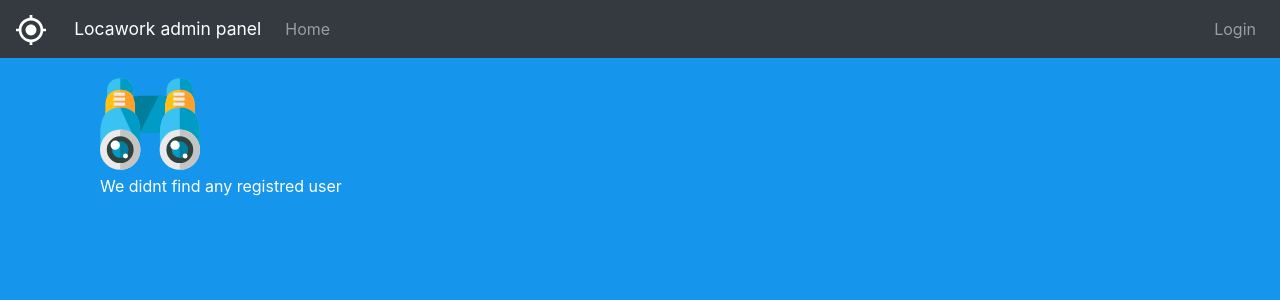
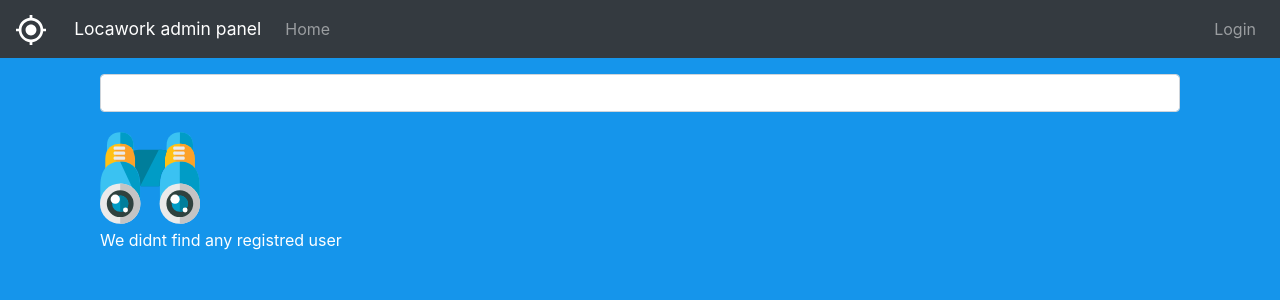
Before and after one commit to andreasplado/locawork-admin, a React (Create React App) app: page /users in a window 1280 px wide. Shown: the top 300 px of the page. Built offline with nearby package versions, Linux system fonts and the light colour scheme; no server answers.

Commit message:
Doing user database for admins

```diff
--- a/src/App.tsx
+++ b/src/App.tsx
@@ -7,15 +7,15 @@ import IUser from './types/user.type';
 
 import EventBus from "./common/EventBus";
 import React from "react";
-import BoardJobs from "./coponents/jobs/board-jobs.component";
-import Home from "./coponents/home/home.component";
+import JobsView from "./coponents/jobs/ViewJobs";
+import ViewHome from "./coponents/home/ViewHome";
 import Login from "./coponents/login.component";
 import Profile from "./coponents/profile.component";
 import AuthService from "./services/AuthService";
-import BoardUsers from "./coponents/users/board-users.component";
-import JobApplications from "./coponents/job-applications/board-job-applications.component";
+import UsersView from "./coponents/users/UsersView";
+import ViewJobApplications from "./coponents/job-applications/ViewJobApplications";
 import logo from './assets/logo.svg';
-import BoardUserDetails from "./coponents/users/user/board-user-details.component";
+import BoardUserDetails from "./coponents/users/user/BoardUserDetails";
 
 type Props = {};
 
@@ -136,13 +136,13 @@ class App extends Component<Props, State> {
 
         <div className="container mt-3">
           <Routes>
-            <Route path="/" element={<Home />} />
-            <Route path="/home" element={<Home />} />
+            <Route path="/" element={<ViewHome />} />
+            <Route path="/home" element={<ViewHome />} />
             <Route path="/login" element={<Login />} />
             <Route path="/profile" element={<Profile />} />
-            <Route path="/jobs" element={<BoardJobs />} />
-            <Route path="/users" element={<BoardUsers />} />
-            <Route path="/job-applications" element={<JobApplications />} />
+            <Route path="/jobs" element={<JobsView />} />
+            <Route path="/users" element={<UsersView />} />
+            <Route path="/job-applications" element={<ViewJobApplications />} />
             <Route path='/user/:id' element={<BoardUserDetails />} />
           </Routes>
         </div>
--- a/src/coponents/home/home.component.tsx
+++ b/src/coponents/home/ViewHome.tsx
@@ -19,7 +19,7 @@ type State = {
   comment: Comment[]
 }
 
-export default class Home extends Component<Props, State> {
+export default class ViewHome extends Component<Props, State> {
   constructor(props: Props) {
     super(props);
 
--- a/src/coponents/job-applications/EmptyJobApplicationsView.tsx
+++ b/src/coponents/job-applications/EmptyJobApplicationsView.tsx
@@ -7,10 +7,12 @@ import JobEntity from "../../types/jobEntity.type";
 import ic_no_data from "../../assets/ic_no_data.svg";
 
 
-type Props = {};
+type Props = {
+  fullName?: string | null
+};
 
 type State = {
-  content: JobEntity[] | null;
+  user: JobEntity[] | null;
 }
 
 export default class EmptyJobApplicationsView extends Component<Props, State> {
@@ -18,14 +20,21 @@ export default class EmptyJobApplicationsView extends Component<Props, State> {
     super(props);
 
     this.state = {
-      content: null
+      user: null
     };
   }
-  render(){
-    return<>
+  render() {
+    var content;
+    console.log(this.props.fullName);
+    if (this.props.fullName != null) {
+      content = <p>We didnt find any applications for {this.props.fullName}</p>
+    } else {
+      content = <><img src={ic_no_data} />
+        <p>We didnt find any applications for job</p></>
+    }
+    return <>
       <div>
-        <img src={ic_no_data} />
-        <p>We didnt find any applications for job</p>
+        {content}
       </div>
     </>
   }
--- a/src/coponents/jobs/EmptyPostedJobsView.tsx
+++ b/src/coponents/jobs/EmptyPostedJobsView.tsx
@@ -7,10 +7,12 @@ import JobEntity from "../../types/jobEntity.type";
 import ic_no_data from "../../assets/ic_no_data.svg";
 
 
-type Props = {};
+type Props = {
+  fullName?: string | null
+};
 
 type State = {
-  content: JobEntity[] | null;
+  jobEntity: JobEntity[] | null;
 }
 
 export default class EmptyPostedJobsView extends Component<Props, State> {
@@ -18,14 +20,22 @@ export default class EmptyPostedJobsView extends Component<Props, State> {
     super(props);
 
     this.state = {
-      content: null
+      jobEntity: null
     };
   }
-  render(){
-    return<>
-      <div>
+  render() {
+    var content;
+    if (this.props.fullName != null) {
+      content = <p>We didnt find any posted job for {this.props.fullName}</p>
+    } else {
+      content = <>
         <img src={ic_no_data} />
         <p>We didnt find any posted job</p>
+      </>
+    }
+    return <>
+      <div>
+        {content}
       </div>
     </>
   }
--- /dev/null
+++ b/src/coponents/users/UsersView.tsx
@@ -0,0 +1,147 @@
+import { Component } from "react";
+import UserService from "../../services/UserService";
+import React from "react";
+import UserEntity from "../../types/userEntity.type";
+import EmptyUsersView from "./EmptyUsersView";
+import UsersList from "./UsersList";
+import { ErrorMessage, Field, Form, Formik } from "formik";
+import * as Yup from "yup";
+
+
+type Props = {};
+
+type State = {
+  users: UserEntity[] | [];
+  user?: UserEntity;
+  loading?: boolean,
+  message?: string,
+  searchLoading?: boolean,
+  searchMessage?: string
+}
+
+export default class UsersView extends Component<Props, State> {
+  constructor(props: Props) {
+    super(props);
+    this.searchUser = this.searchUser.bind(this);
+
+    this.state = {
+      users: [],
+      user: new Object()
+    };
+  }
+
+  componentDidMount() {
+    this.getAllUsers();
+  }
+
+
+  getAllUsers(){
+    UserService.getUsersBoard().then(
+      response => {
+        this.setState({
+          users: response.data
+        });
+      },
+      error => {
+        this.setState({
+          users:
+            (error.response &&
+              error.response.data &&
+              error.response.data.message) ||
+            error.message ||
+            error.toString()
+        });
+      }
+    );
+  }
+
+  searchUser(searchValue: any) {
+    console.log("Search value:");
+    console.log(searchValue.target.value);
+
+    if(searchValue.target.value.length != 0){
+      UserService.searchUser(searchValue.target.value).then(
+        response => {
+          console.log(response);
+          this.setState({
+            users: response.data
+          });
+        },
+        error => {
+          const resMessage =
+            (error.response &&
+              error.response.data &&
+              error.response.data.message) ||
+            error.message ||
+            error.toString();
+
+          this.setState({
+            loading: false,
+            message: resMessage
+          });
+        }
+      );
+    }else{
+      this.getAllUsers();
+    }
+
+
+  }
+
+
+  validationSchema() {
+    return Yup.object().shape({
+      serchValue: Yup.string().required("This field is required!"),
+    });
+  }
+
+  render() {
+    let view = null;
+    let email = this.state.user?.email;
+    var filtered = [...this.state.users].filter(function (el) { return el.email != email; });
+
+    if (filtered.length > 0) {
+      view = <UsersList listItems={filtered} />;
+    } else {
+      view = <EmptyUsersView />;
+    }
+
+    const initialValues = { searchValue: "" }
+    const { searchLoading, searchMessage } = this.state;
+
+    const searchForm = <>
+      <Formik
+        initialValues={initialValues}
+        validationSchema={this.validationSchema}
+        enableReinitialize={true}
+        onSubmit={this.searchUser}
+      >
+        <Form>
+        <div className="form-group">
+            <Field name="searchvalue" type="text" className="form-control" onChange={(evt: any) => this.searchUser(evt)}/>
+            <ErrorMessage
+              name="searchvalue"
+              component="div"
+              className="alert alert-danger"
+            />
+          </div>
+          {searchLoading && (
+            <div className="form-group">
+              <div className="alert alert-danger" role="alert">
+                {searchMessage}
+              </div>
+            </div>
+          )}
+        </Form>
+      </Formik>
+    </>
+
+    return (
+
+      <div className="container">
+        {searchForm}
+        {view}
+      </div>
+    );
+  }
+}
--- a/src/coponents/users/board-users.component.tsx
+++ /dev/null
@@ -1,63 +0,0 @@
-import { Component } from "react";
-import UserService from "../../services/UserService";
-import React from "react";
-import UserEntity from "../../types/userEntity.type";
-import EmptyUsersView from "./EmptyUsersView";
-import UsersList from "./UsersList";
-
-
-type Props = {};
-
-type State = {
-  content: UserEntity[] | [];
-  user?: UserEntity;
-}
-
-export default class BoardUsers extends Component<Props, State> {
-  constructor(props: Props) {
-    super(props);
-
-    this.state = {
-      content: [],
-      user: new Object()
-    };
-  }
-
-  componentDidMount() {
-    UserService.getUsersBoard().then(
-      response => {
-        this.setState({
-          content: response.data
-        });
-      },
-      error => {
-        this.setState({
-          content:
-            (error.response &&
-              error.response.data &&
-              error.response.data.message) ||
-            error.message ||
-            error.toString()
-        });
-      }
-    );
-  }
-
-  render() {
-    let view = null;
-    let email = this.state.user?.email;
-    var filtered = [...this.state.content].filter(function(el) { return el.email != email; });
-
-    if (filtered.length > 0) {
-      view = <UsersList listItems={filtered} />;
-    } else {
-      view = <EmptyUsersView />;
-    }
-
-    return (
-      <div className="container">
-        {view}
-      </div>
-    );
-  }
-}
--- a/src/coponents/users/user/board-user-details.component.tsx
+++ b/src/coponents/users/user/BoardUserDetails.tsx
@@ -13,7 +13,7 @@ type Props = {};
 type State = {
   content: UserEntity | null,
   user?: UserEntity,
-  id: number
+  id?: number | undefined
 }
 
 export default class BoardUserDetails extends Component<Props, State> {
@@ -30,6 +30,7 @@ export default class BoardUserDetails extends Component<Props, State> {
 
   componentDidMount() {
     console.log("component mounted");
+    if (this.state.id != null) {
       UserService.getUserBoard(this.state.id).then(
         response => {
           this.setState({
@@ -48,14 +49,15 @@ export default class BoardUserDetails extends Component<Props, State> {
         }
       );
     }
+  }
 
   render() {
     let view = null;
     console.log("id: " + this.state.content?.id);
     let myEmail = this.state.user?.email;
     let viewableUser = this.state.content;
-    if(viewableUser != null){
-      view = <UserDetailsView userId= {viewableUser.id} content={viewableUser}/>;
+    if (viewableUser != null) {
+      view = <UserDetailsView userId={viewableUser.id} content={viewableUser} />;
     } else {
       view = <EmptyUsersView />;
     }
--- a/src/coponents/users/user/UserDetailView.tsx
+++ b/src/coponents/users/user/UserDetailView.tsx
@@ -8,8 +8,8 @@ import UserEntity from "../../../types/userEntity.type";
 import { Formik, Form, Field, ErrorMessage } from "formik";
 import UserService from "../../../services/UserService";
 import * as Yup from "yup";
-import BoardJobs from "../../jobs/board-jobs.component";
-import JobApplications from "../../job-applications/board-job-applications.component";
+import JobsView from "../../jobs/ViewJobs";
+import ViewJobApplications from "../../job-applications/ViewJobApplications";
 
 type Props = {
   content: UserEntity,
@@ -157,15 +157,15 @@ export default class UserDetailsView extends Component<Props, State> {
     const addedJobs = <>
       <div>
         {this.props.content.fullname} added jobs:
-        <BoardJobs userId={this.props.userId} />
+        <JobsView userId={this.props.userId} fullName={this.props.content.fullname} />
       </div>
     </>
 
     const myApplications = <>
-    <div>
-      {this.props.content.fullname} job applications:
-      <JobApplications userId={this.props.userId} />
-    </div>
+      <div>
+        {this.props.content.fullname} job applications:
+        <ViewJobApplications userId={this.props.userId} fullName={this.props.content.fullname} />
+      </div>
     </>
 
     return (
--- a/src/services/UserService.ts
+++ b/src/services/UserService.ts
@@ -21,6 +21,10 @@ class UserService {
   }
 
 
+  searchUser(keyword : string) {
+    return axios.get(AppConstants.API_URL + '/users/search?keyword=' + keyword, {headers: authHeader()} );
+  }
+
 
   getModeratorBoard() {
     return axios.get(AppConstants.API_URL + 'mod', { headers: authHeader() });
```
Also changed, not shown: src/coponents/job-applications/ViewJobApplications.tsx (renamed from src/coponents/jobs/board-jobs.component.tsx, +14 -12 lines), src/coponents/jobs/ViewJobs.tsx (renamed from src/coponents/job-applications/board-job-applications.component.tsx, +14 -14 lines), src/logo.svg. Lines whose indentation alone changed are shown as unchanged.
